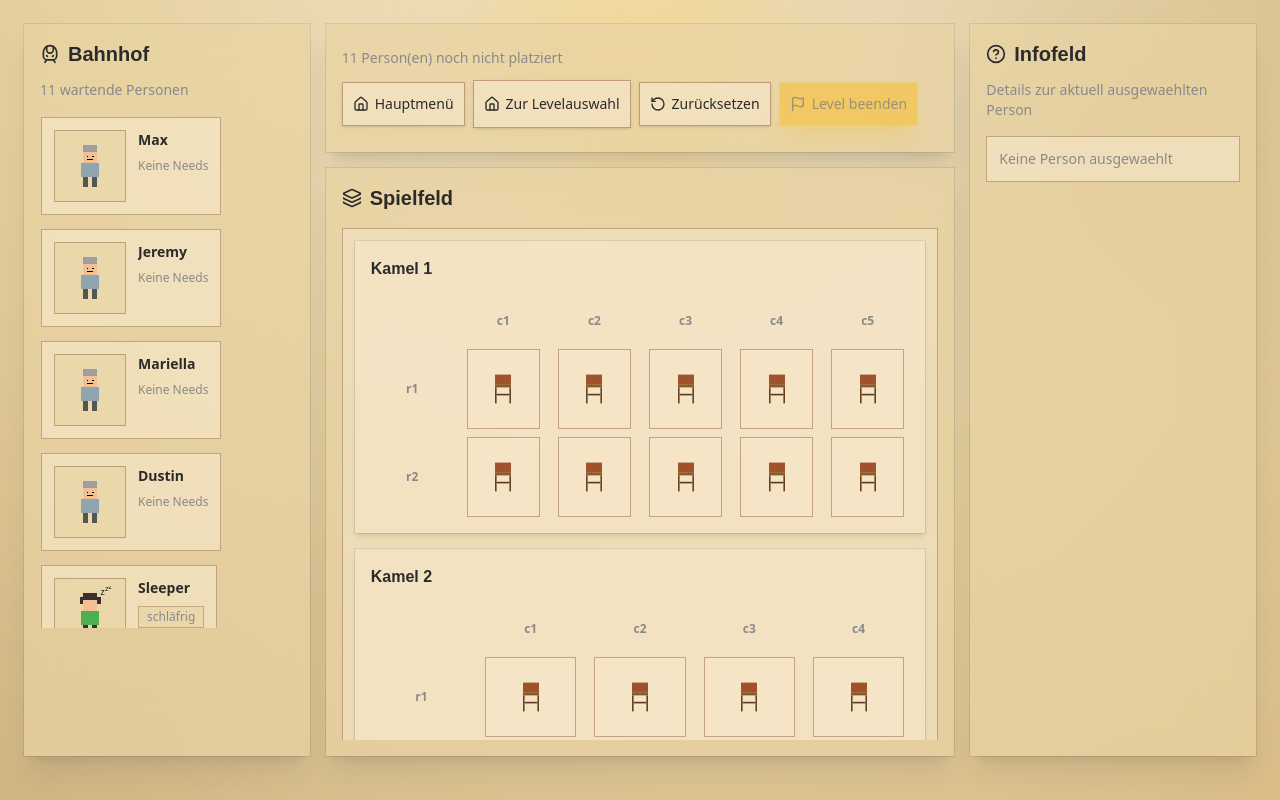
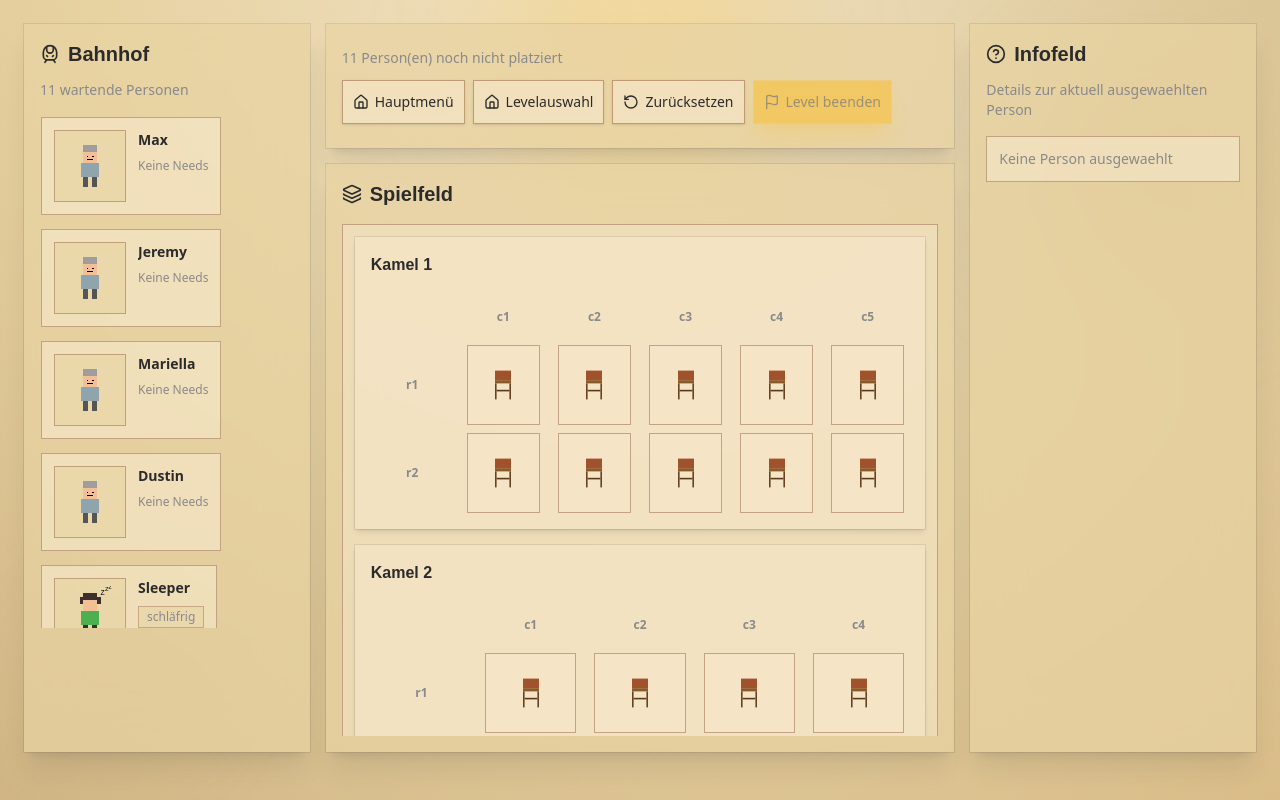
Before and after one commit to dus-tin9/Caravan-Chaos, a React (Vite) app in the folder my-app/: page /level/1 in a window 1280 px wide. Built offline with nearby package versions, Linux system fonts and the light colour scheme.

Commit message:
refactur: Levelauswahl Button

```diff
--- a/my-app/src/components/Buttons.jsx
+++ b/my-app/src/components/Buttons.jsx
@@ -56,12 +56,11 @@ export default function Buttons({ className, levelId, people, camels, setPeople,
 
           <Button
             variant='default'
-            size='lg'
-            className='h-12 rounded-xl'
+            className='h-11 rounded-xl'
             onClick={handleLevelSelect}
           >
             <Home className='size-4' />
-            Zur Levelauswahl
+            Levelauswahl
           </Button>
 
           <Button
```
